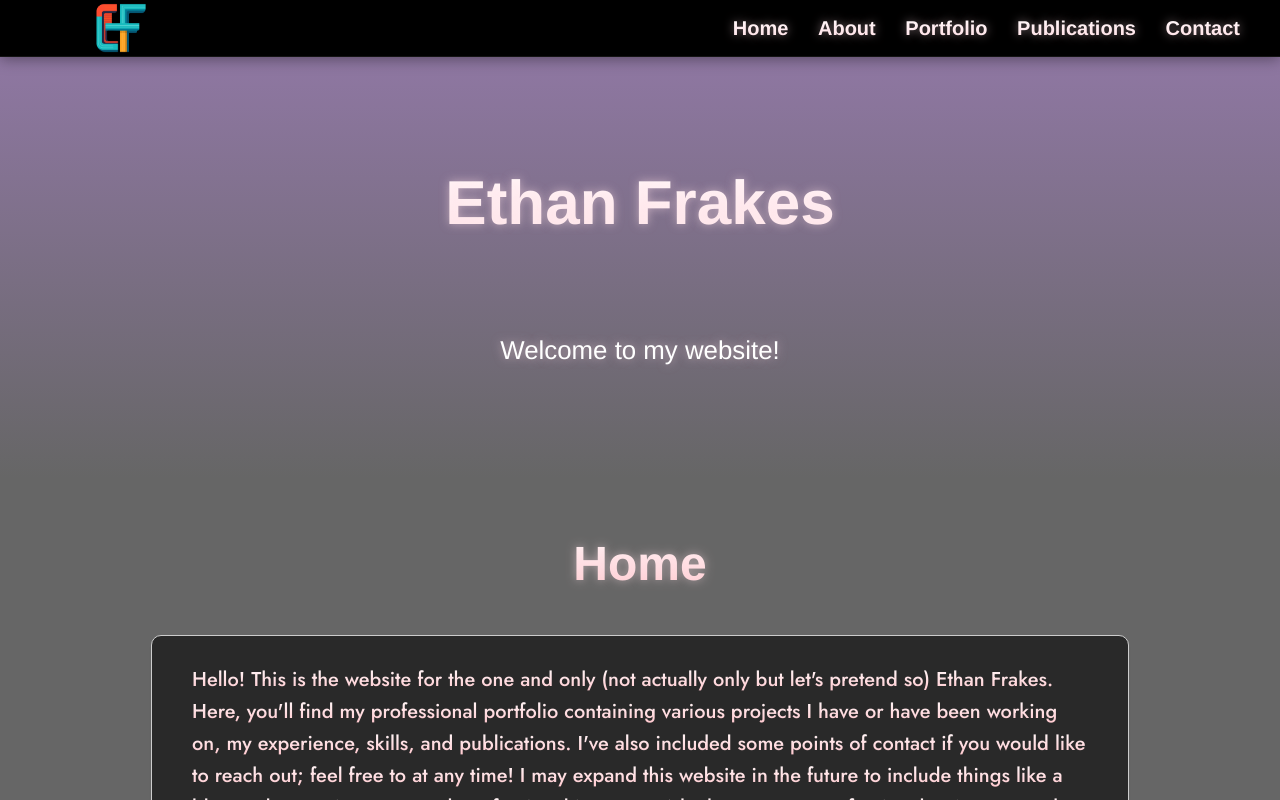
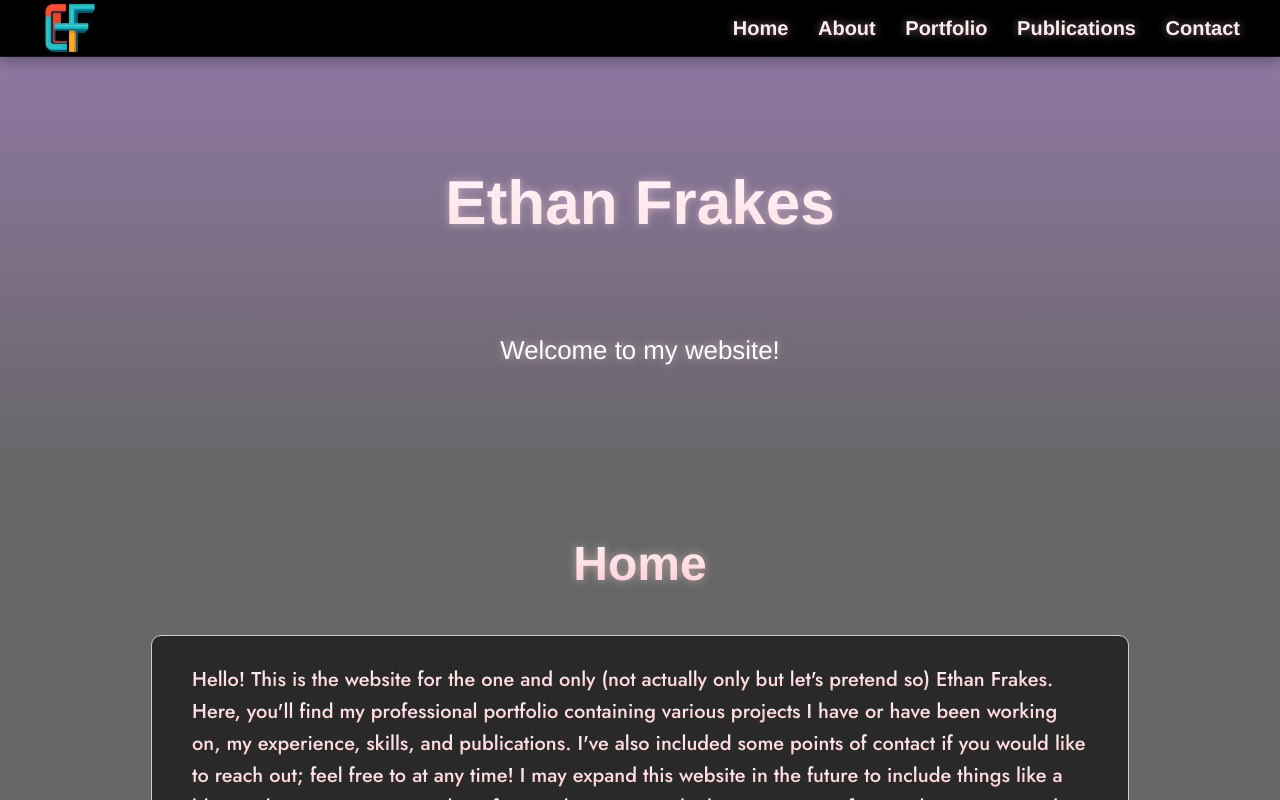
Before and after one commit to thefrostedfrakes/ethanfrakes-site, a React (Create React App) app: page / in a window 1280 px wide. Shown: the top 800 px of the page. Built offline with nearby package versions, Linux system fonts and the light colour scheme; a web font is replaced by a local one.

Commit message:
Adjust logo positioning slightly, push update 1.1.1

```diff
--- a/package.json
+++ b/package.json
@@ -1,6 +1,6 @@
 {
   "name": "personal-website",
-  "version": "1.1.0",
+  "version": "1.1.1",
   "private": true,
   "dependencies": {
     "@testing-library/dom": "^10.4.1",
--- a/src/App.css
+++ b/src/App.css
@@ -44,7 +44,7 @@ body {
 .site-logo-link {
   display: inline-block;
   margin-right: auto;   /* push links to center while logo stays left */
-  margin-left: 5vw;     /* keep the 5vw padding from left */
+  margin-left: 1vw;     /* keep the 5vw padding from left */
   text-decoration: none;
 }
 
```
Also changed, not shown: 1 other file (tests, documents, lock files or other folders).
